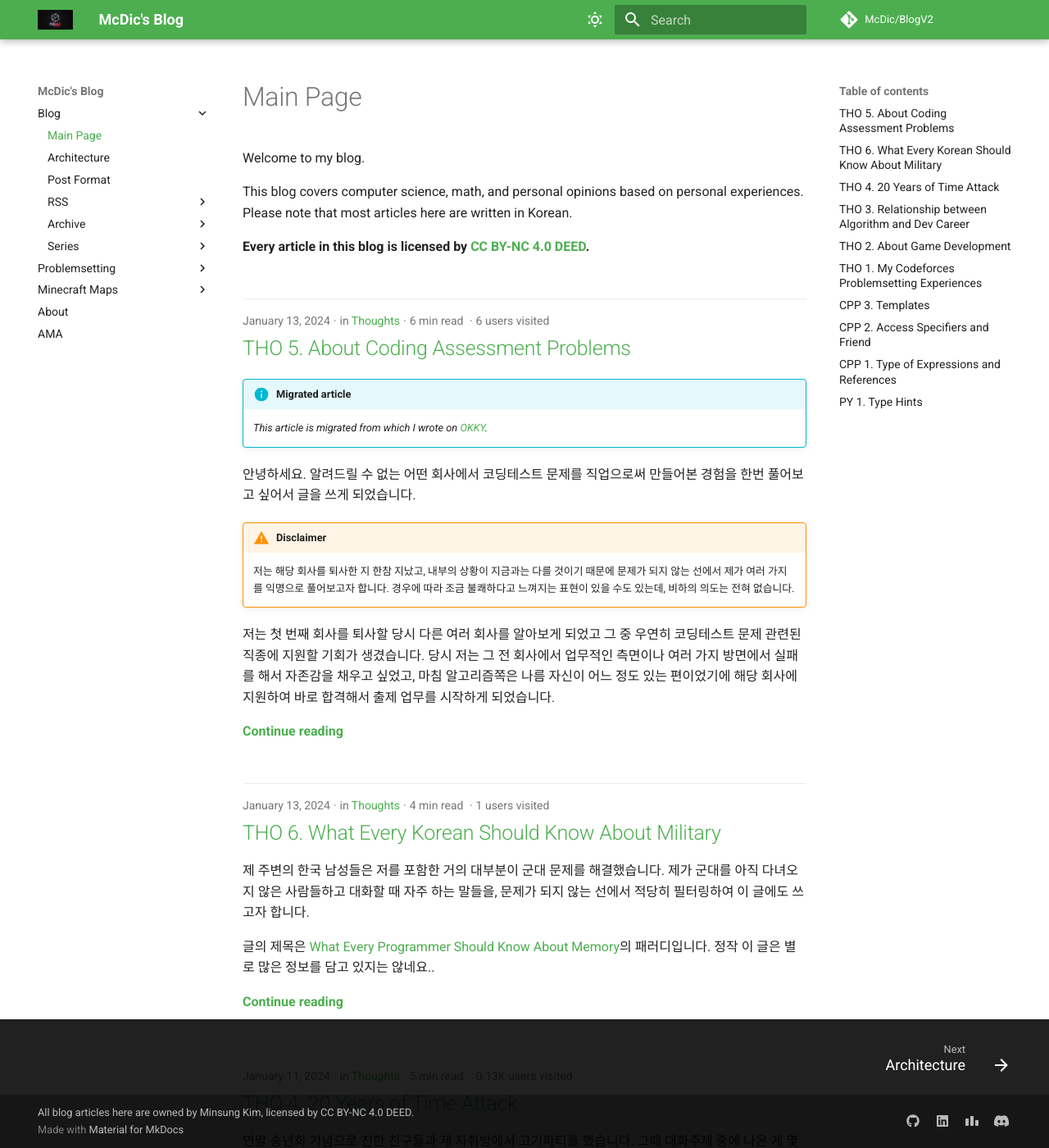
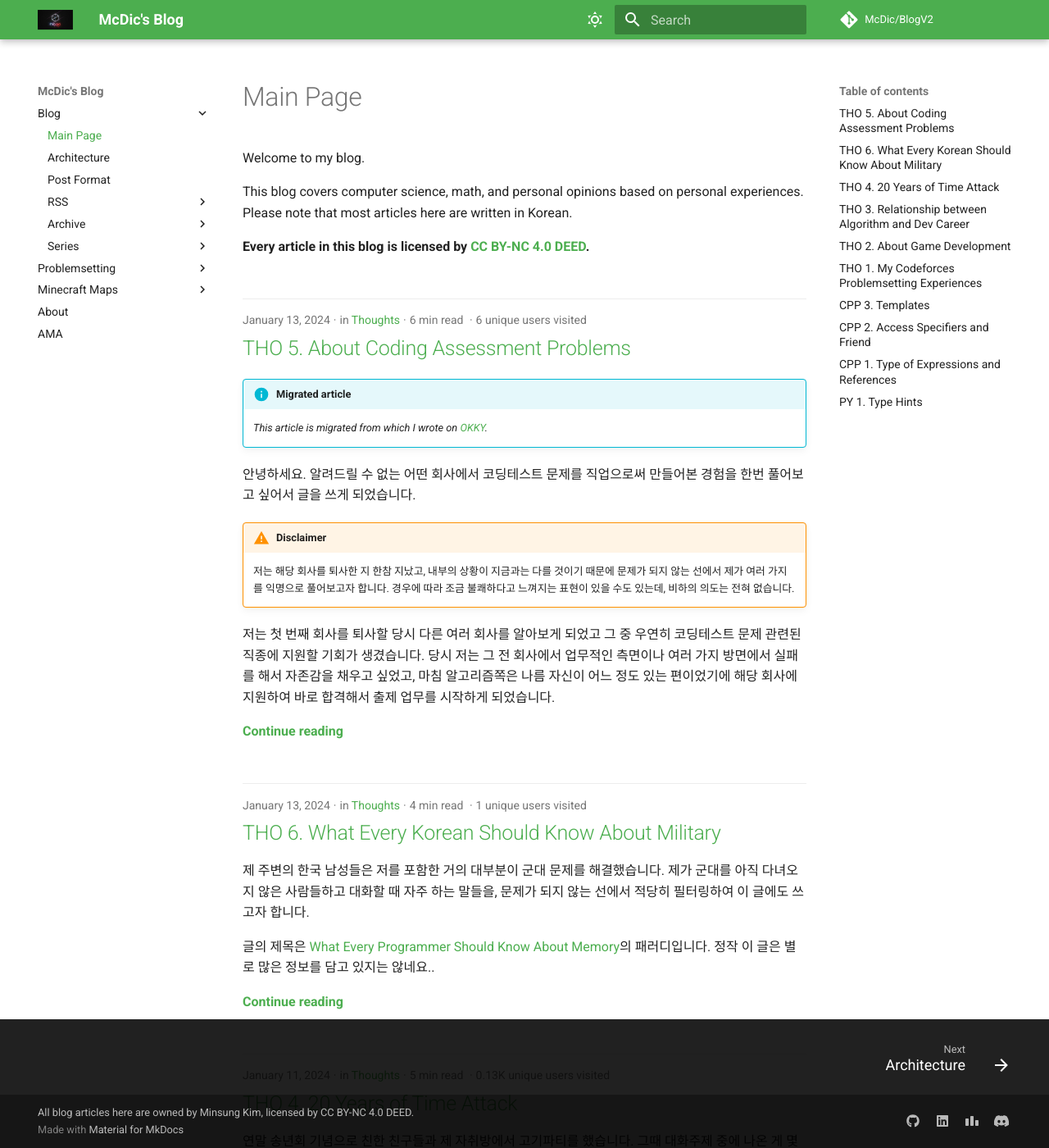
Before and after one commit to McDic/BlogV2, an MkDocs documentation site: the page built from docs/index.md, in a window 1280 px wide and 1400 px high. Shown: the whole window at 82% size. Built offline with MkDocs 1.6.1 and Material for MkDocs 9.7.7, drawn with Linux system fonts in a browser that asks for light colours; comment, search, counter and statistics services are not loaded; some of the changed text lies outside the part shown.

Commit message:
Improved viewstat metadata visual

```diff
--- a/docs/javascripts/viewcount.js
+++ b/docs/javascripts/viewcount.js
@@ -31,6 +31,6 @@ async function loadView(elementID, path, fallbackText) {
     }
     else {
         metadata_views.style.display = "inherit";
-        inner_metadata_views.textContent = formatKMGT(views, 2) + " users visited";
+        inner_metadata_views.textContent = formatKMGT(views, 2) + " unique users visited";
     }
 }
--- a/docs/stylesheets/extra.css
+++ b/docs/stylesheets/extra.css
@@ -40,3 +40,7 @@
 img.md-404--not-found {
     margin-bottom: 40px;
 }
+
+article.md-post--excerpt li.md-meta__item {
+    line-height: 150%;
+}
```
